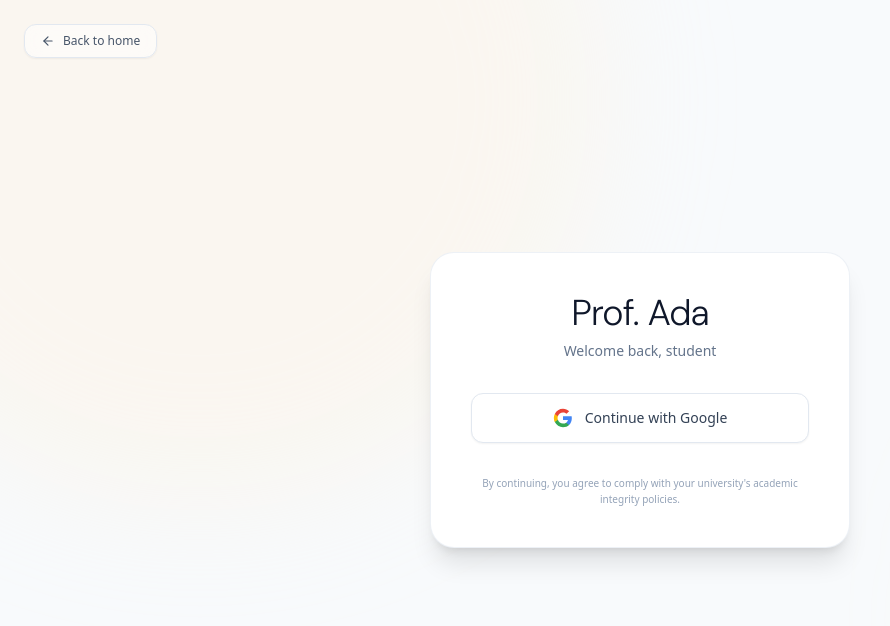
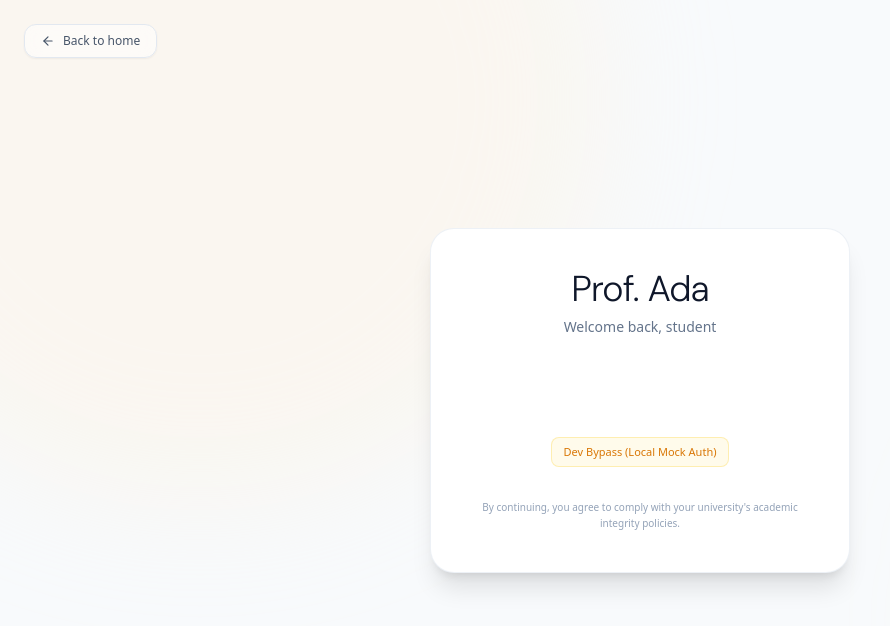
Before and after one commit to devNenye001/PROF_ADA_FRONTEND, a React (Vite) app: page / in a window 1280 px wide. Both pictures are taken after a click on the button "Upload Your Project". Shown: the top 626 px of the page, without its empty margins (0-890 px from the left). Built offline with nearby package versions, Linux system fonts and the light colour scheme; no server answers.

Commit message:
Implement Google Sign-In with GIS, remove magic-link, and prevent console reload/clear

```diff
--- a/src/App.tsx
+++ b/src/App.tsx
@@ -26,51 +26,25 @@ export const App: React.FC = () => {
     }
   }, [appState]);
 
-  // Check magic link token on mount
+  // Check if user is already logged in on mount
   useEffect(() => {
-    const params = new URLSearchParams(window.location.search);
-    const token = params.get("token");
+    const storedEmail = localStorage.getItem("prof-ada-user-email");
+    const accessToken = localStorage.getItem("prof-ada-access-token");
+    if (storedEmail && accessToken) {
+      setUserEmail(storedEmail);
+      setAppState("workspace");
+    }
+  }, []);
 
-    if (token) {
-      setIsVerifying(true);
-      setVerificationError(null);
-      setAppState("auth");
-
-      api.get(`/auth/email/verify?token=${token}`)
-        .then((res) => {
-          if (res.data.success) {
-            const { user, accessToken, refreshToken } = res.data.data;
-
-            localStorage.setItem("prof-ada-access-token", accessToken);
-            localStorage.setItem("prof-ada-refresh-token", refreshToken);
-            localStorage.setItem("prof-ada-user-email", user.email);
-
-            // Clean browser address bar
-            window.history.replaceState({}, document.title, window.location.pathname);
-
-            setUserEmail(user.email);
-            localStorage.removeItem("prof-ada-onboarding");
-            setShowOnboarding(true);
-            setAppState("workspace");
-          }
-        })
-        .catch((err) => {
-          console.error("Magic link verification failed:", err);
-          const errMsg = err.response?.data?.error?.message || "This link is invalid or has expired. Please request a new one.";
-          setVerificationError(errMsg);
-        })
-        .finally(() => {
-          setIsVerifying(false);
-        });
-    } else {
-      // Check if user is already logged in
-      const storedEmail = localStorage.getItem("prof-ada-user-email");
-      const accessToken = localStorage.getItem("prof-ada-access-token");
-      if (storedEmail && accessToken) {
-        setUserEmail(storedEmail);
-        setAppState("workspace");
-      }
-    }
+  // Listen for logout events from the API client to transition state gracefully without page refresh
+  useEffect(() => {
+    const handleAuthLogout = () => {
+      handleLogout();
+    };
+    window.addEventListener("prof-ada-logout", handleAuthLogout);
+    return () => {
+      window.removeEventListener("prof-ada-logout", handleAuthLogout);
+    };
   }, []);
 
   const handleStartConversation = () => {
--- a/src/pages/AuthPage.tsx
+++ b/src/pages/AuthPage.tsx
@@ -1,6 +1,13 @@
 import React, { useState, useEffect } from "react";
 import { motion } from "framer-motion";
 import { ArrowLeft, AlertCircle, Loader2 } from "lucide-react";
+import { api } from "../utils/api";
+
+declare global {
+  interface Window {
+    google?: any;
+  }
+}
 
 interface AuthPageProps {
   onLoginSuccess: (email: string, accessToken: string, refreshToken: string) => void;
@@ -23,19 +30,72 @@ export const AuthPage: React.FC<AuthPageProps> = ({
     }
   }, [initialError]);
 
-  const handleGoogleLogin = async () => {
-    if (isGoogleLoading) return;
+  const handleCredentialResponse = async (response: any) => {
+    const idToken = response.credential;
+    if (!idToken) return;
+
+    setIsGoogleLoading(true);
     setError(null);
+
+    try {
+      const res = await api.post("/auth/google", { idToken });
+      if (res.data && res.data.success) {
+        const { user, accessToken, refreshToken } = res.data.data;
+        onLoginSuccess(user.email, accessToken, refreshToken);
+      } else {
+        setError("Failed to authenticate with Google. Please try again.");
+      }
+    } catch (err: any) {
+      console.error("Google login backend error:", err);
+      const msg = err.response?.data?.error?.message || "Could not connect to authentication server.";
+      setError(msg);
+    } finally {
+      setIsGoogleLoading(false);
+    }
+  };
+
+  useEffect(() => {
+    const initializeGoogle = () => {
+      if (window.google) {
+        window.google.accounts.id.initialize({
+          client_id: "768174706709-btt2aj8hq0cdarr69d717l7u4e2oieqi.apps.googleusercontent.com",
+          callback: handleCredentialResponse,
+          auto_select: false,
+        });
+        const container = document.getElementById("google-signin-btn");
+        if (container) {
+          window.google.accounts.id.renderButton(container, {
+            theme: "outline",
+            size: "large",
+            width: 320,
+            text: "continue_with",
+            shape: "rectangular",
+          });
+        }
+      }
+    };
+
+    if (window.google) {
+      initializeGoogle();
+    } else {
+      const script = document.createElement("script");
+      script.src = "https://accounts.google.com/gsi/client";
+      script.async = true;
+      script.defer = true;
+      script.onload = initializeGoogle;
+      document.head.appendChild(script);
+    }
+  }, []);
+
+  const handleDevBypass = () => {
     setIsGoogleLoading(true);
-
-    // Simulate API call for Google Auth
+    setError(null);
     setTimeout(() => {
       setIsGoogleLoading(false);
-      // For local development and hosted demo, generate mock tokens
       const mockAccessToken = "mock_google_access_token_" + Date.now();
       const mockRefreshToken = "mock_google_refresh_token_" + Date.now();
       onLoginSuccess("student@university.edu", mockAccessToken, mockRefreshToken);
-    }, 1200);
+    }, 800);
   };
 
   return (
@@ -84,37 +144,26 @@ export const AuthPage: React.FC<AuthPageProps> = ({
         )}
 
         {/* Google Authentication Option */}
-        <button
-          onClick={handleGoogleLogin}
-          disabled={isGoogleLoading}
-          className="w-full flex items-center justify-center gap-3 px-5 py-3.5 rounded-xl bg-white hover:bg-slate-50 border border-slate-200 transition-all duration-300 shadow-sm disabled:opacity-50 disabled:cursor-not-allowed group active:scale-[0.98]"
-        >
-          {isGoogleLoading ? (
-            <Loader2 className="animate-spin h-5 w-5 text-slate-400" />
-          ) : (
-            <svg className="w-5 h-5 transition-transform duration-300 group-hover:scale-105" viewBox="0 0 24 24">
-              <path
-                d="M22.56 12.25c0-.78-.07-1.53-.2-2.25H12v4.26h5.92c-.26 1.37-1.04 2.53-2.21 3.31v2.77h3.57c2.08-1.92 3.28-4.74 3.28-8.09z"
-                fill="#4285F4"
-              />
-              <path
-                d="M12 23c2.97 0 5.46-.98 7.28-2.66l-3.57-2.77c-.98.66-2.23 1.06-3.71 1.06-2.86 0-5.29-1.93-6.16-4.53H2.18v2.84C3.99 20.53 7.7 23 12 23z"
-                fill="#34A853"
-              />
-              <path
-                d="M5.84 14.09c-.22-.66-.35-1.36-.35-2.09s.13-1.43.35-2.09V7.07H2.18C1.43 8.55 1 10.22 1 12s.43 3.45 1.18 4.93l2.85-2.22.81-.62z"
-                fill="#FBBC05"
-              />
-              <path
-                d="M12 5.38c1.62 0 3.06.56 4.21 1.64l3.15-3.15C17.45 2.09 14.97 1 12 1 7.7 1 3.99 3.47 2.18 7.07l3.66 2.84c.87-2.6 3.3-4.53 6.16-4.53z"
-                fill="#EA4335"
-              />
-            </svg>
+        <div className="w-full flex flex-col items-center justify-center gap-4">
+          <div id="google-signin-btn" className="w-full flex justify-center min-h-[44px]"></div>
+
+          {isGoogleLoading && (
+            <div className="flex items-center gap-2 text-xs text-slate-500 font-light mt-2">
+              <Loader2 className="animate-spin h-4 w-4 text-orange-500" />
+              <span>Verifying credentials...</span>
+            </div>
           )}
-          <span className="text-slate-700 font-medium text-sm">
-            {isGoogleLoading ? "Connecting..." : "Continue with Google"}
-          </span>
-        </button>
+        </div>
+
+        {/* Developer Offline Bypass Option (Only on localhost) */}
+        {window.location.hostname === "localhost" && (
+          <button
+            onClick={handleDevBypass}
+            className="mt-6 text-[11px] font-medium text-amber-600 hover:text-amber-700 bg-amber-50 hover:bg-amber-100/80 border border-amber-200/60 px-3 py-1.5 rounded-lg transition-all duration-300 active:scale-95"
+          >
+            Dev Bypass (Local Mock Auth)
+          </button>
+        )}
 
         {/* Integrity Notice */}
         <p className="text-[10px] text-slate-400 text-center mt-8 font-light select-none leading-relaxed">
--- a/src/utils/api.ts
+++ b/src/utils/api.ts
@@ -62,8 +62,9 @@ api.interceptors.response.use(
         localStorage.removeItem('prof-ada-user-email');
         localStorage.removeItem('prof-ada-active-conversation-id');
 
-        // Force app reload to landing page
-        window.location.reload();
+        // Dispatch custom event to notify React app instead of hard reload
+        window.dispatchEvent(new Event('prof-ada-logout'));
+
         return Promise.reject(refreshError);
       }
     }
```
